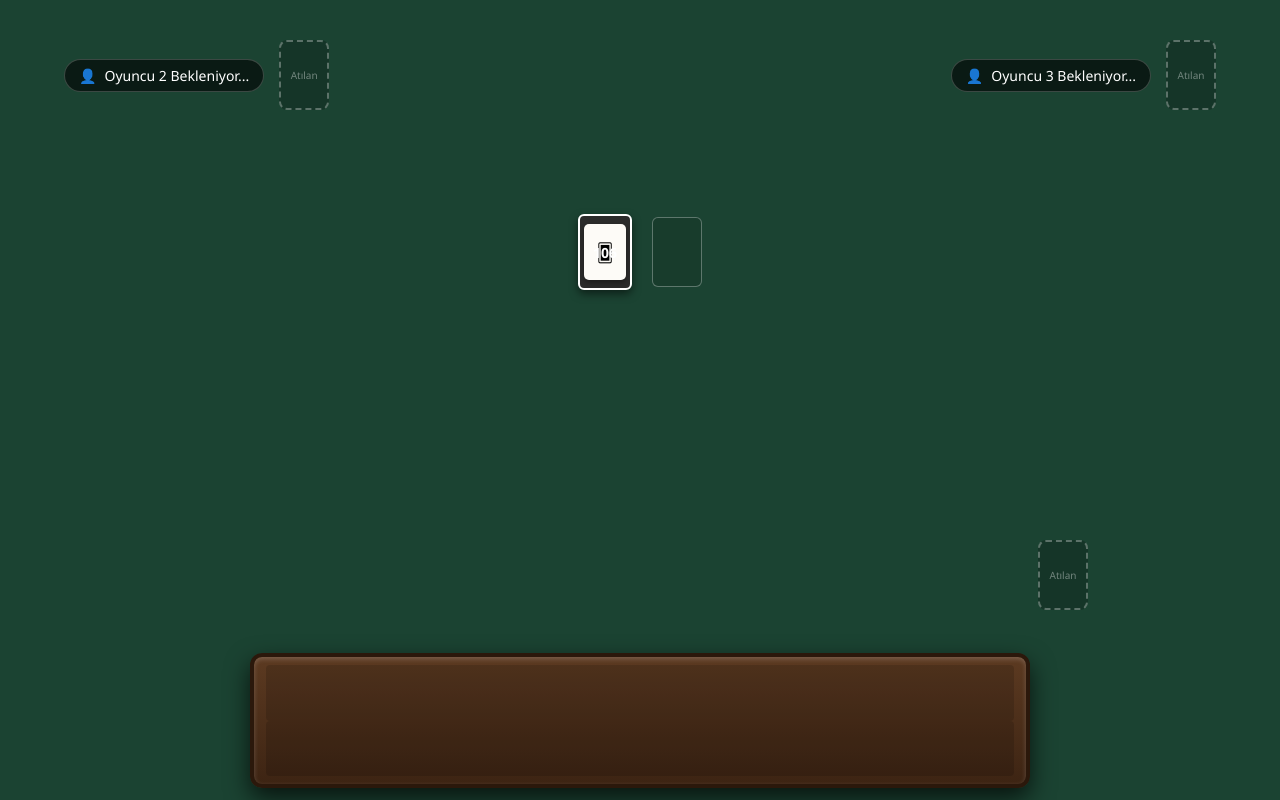
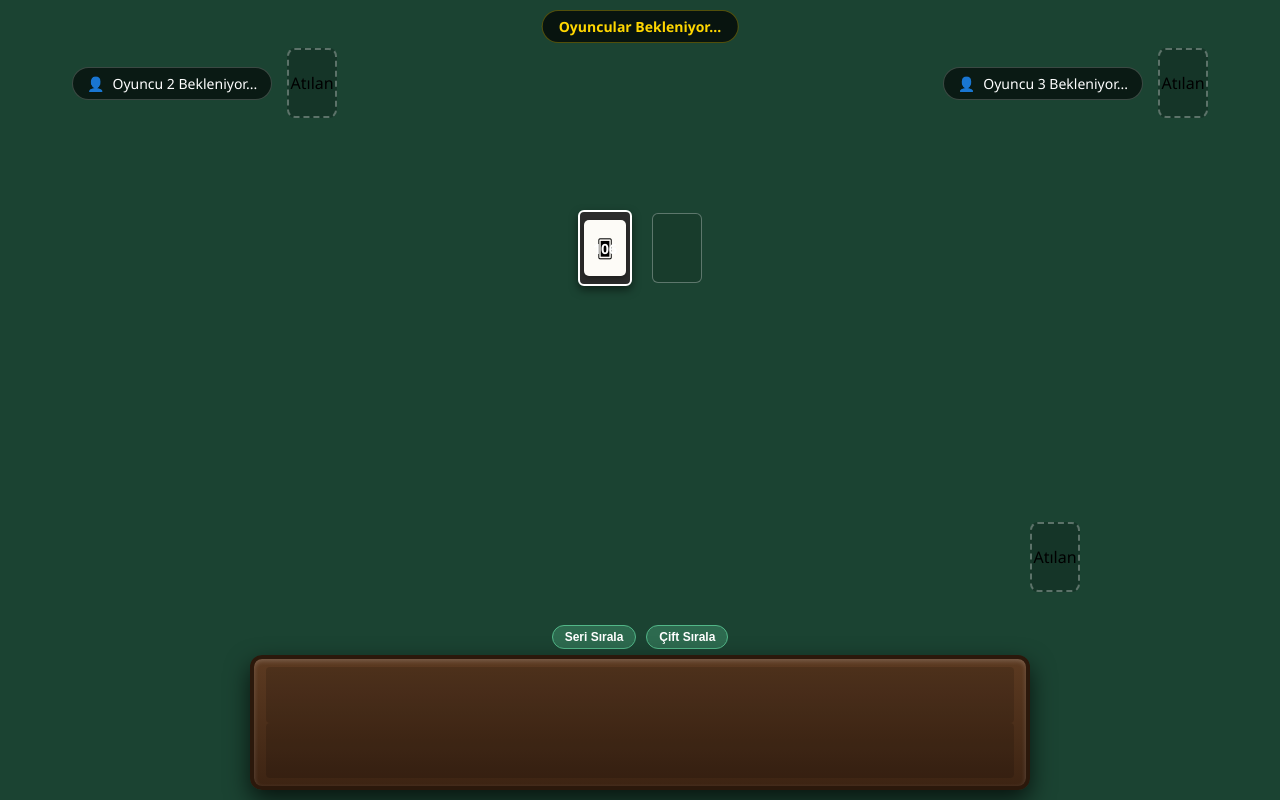
Before and after one commit to oguzhan3437/101-okey, a website: page index.html in a window 1280 px wide. Drawn offline with nearby package versions, Linux system fonts and the light colour scheme; no server answers.

Commit message:
Update index.html

```diff
--- a/index.html
+++ b/index.html
@@ -15,7 +15,7 @@
     }
 
     body {
-      background-color: #1b4332; /* Masa çuhası yeşili */
+      background-color: #1b4332;
       font-family: 'Segoe UI', Tahoma, Geneva, Verdana, sans-serif;
       height: 100vh;
       overflow: hidden;
@@ -33,19 +33,26 @@
       justify-content: space-between;
     }
 
-    /* OYUN MASASI DÜZENİ */
     .game-board {
       position: relative;
       width: 100%;
-      height: calc(100vh - 170px);
+      height: calc(100vh - 180px);
     }
 
-    /* OYUNCU SLOTLARI & ATILAN TAŞ BÖLGELERİ */
     .player-slot {
       position: absolute;
       display: flex;
       align-items: center;
       gap: 15px;
+      padding: 8px;
+      border-radius: 12px;
+      transition: all 0.3s ease;
+    }
+
+    .player-slot.active-turn {
+      background: rgba(255, 215, 0, 0.25);
+      box-shadow: 0 0 15px rgba(255, 215, 0, 0.5);
+      border: 1px solid rgba(255, 215, 0, 0.8);
     }
 
     .player-info {
@@ -60,26 +67,10 @@
       border: 1px solid rgba(255, 255, 255, 0.2);
     }
 
-    /* Kendi Alanımız (P1 - Alt Kısım) */
-    .slot-p1 {
-      bottom: 20px;
-      right: 15%; /* Sağ tarafımızdaki taş atma alanı */
-    }
+    .slot-p1 { bottom: 20px; right: 15%; }
+    .slot-p2 { top: 40px; left: 5%; }
+    .slot-p3 { top: 40px; right: 5%; flex-direction: row-reverse; }
 
-    /* Sol-Üst Oyuncu (P2) */
-    .slot-p2 {
-      top: 40px;
-      left: 5%;
-    }
-
-    /* Sağ-Üst Oyuncu (P3) */
-    .slot-p3 {
-      top: 40px;
-      right: 5%;
-      flex-direction: row-reverse;
-    }
-
-    /* HER OYUNCUNUN SAĞINDAKİ TAŞ ATMA KUTUSU */
     .discard-zone {
       width: 50px;
       height: 70px;
@@ -90,15 +81,9 @@
       justify-content: center;
       align-items: center;
       position: relative;
-      transition: all 0.2s ease;
+      cursor: pointer;
     }
 
-    .discard-zone .zone-label {
-      font-size: 10px;
-      color: rgba(255, 255, 255, 0.4);
-    }
-
-    /* ORTA DESTE VE OKEY GÖSTERGESİ */
     .center-deck-area {
       position: absolute;
       top: 40%;
@@ -142,15 +127,48 @@
       background: rgba(0,0,0,0.1);
     }
 
-    /* ISTAKA - GERÇEK BOYUT VE MERKEZLEME */
+    .status-bar {
+      position: absolute;
+      top: 10px;
+      left: 50%;
+      transform: translateX(-50%);
+      background: rgba(0,0,0,0.7);
+      color: #ffd700;
+      padding: 6px 16px;
+      border-radius: 20px;
+      font-weight: bold;
+      font-size: 14px;
+      border: 1px solid rgba(255,215,0,0.3);
+    }
+
     .rack-container {
       width: 100%;
-      height: 160px;
+      height: 170px;
       display: flex;
-      justify-content: center;
-      align-items: flex-end;
-      padding-bottom: 12px;
+      flex-direction: column;
+      justify-content: flex-end;
+      align-items: center;
+      padding-bottom: 10px;
+      gap: 6px;
     }
+
+    .rack-controls {
+      display: flex;
+      gap: 10px;
+    }
+
+    .btn-sort {
+      background: #2d6a4f;
+      color: white;
+      border: 1px solid #52b788;
+      padding: 4px 12px;
+      border-radius: 12px;
+      cursor: pointer;
+      font-size: 12px;
+      font-weight: bold;
+    }
+
+    .btn-sort:hover { background: #40916c; }
 
     .rack-wood {
       width: min(90vw, 780px);
@@ -175,7 +193,6 @@
       overflow-x: auto;
     }
 
-    /* TAŞ GÖRÜNÜMÜ */
     .tile {
       width: 42px;
       height: 56px;
@@ -193,16 +210,10 @@
       flex-shrink: 0;
     }
 
-    .tile:hover {
-      transform: translateY(-4px);
-    }
+    .tile:hover { transform: translateY(-4px); }
+    .tile.selected { border: 2px solid #ffb703; transform: translateY(-6px); }
+    .tile.is-okey { border: 2px solid #7209b7; background: #f0e6ff; }
 
-    .tile.selected {
-      border: 2px solid #ffb703;
-      transform: translateY(-6px);
-    }
-
-    /* Taş Renkleri */
     .tile.kirmizi { color: #d62828; }
     .tile.siyah { color: #000000; }
     .tile.mavi { color: #0077b6; }
@@ -213,27 +224,21 @@
 <body>
 
   <div class="game-container">
-    <!-- OYUN MASASI -->
+    <div id="status-bar" class="status-bar">Oyuncular Bekleniyor...</div>
+
     <div class="game-board">
-
       <!-- OYUNCU 2 (SOL ÜST) -->
-      <div class="player-slot slot-p2">
+      <div class="player-slot slot-p2" id="slot-p2">
         <div class="player-info">
           <span class="avatar">👤</span>
           <span class="player-name" id="name-p2">Oyuncu 2 Bekleniyor...</span>
         </div>
-        <!-- P2'nin Sağındaki Taş Atma Alanı -->
-        <div class="discard-zone" id="discard-p2">
-          <span class="zone-label">Atılan</span>
-        </div>
+        <div class="discard-zone" id="discard-p2"><span class="zone-label">Atılan</span></div>
       </div>
 
       <!-- OYUNCU 3 (SAĞ ÜST) -->
-      <div class="player-slot slot-p3">
-        <!-- P3'ün Sağındaki Taş Atma Alanı -->
-        <div class="discard-zone" id="discard-p3">
-          <span class="zone-label">Atılan</span>
-        </div>
+      <div class="player-slot slot-p3" id="slot-p3">
+        <div class="discard-zone" id="discard-p3"><span class="zone-label">Atılan</span></div>
         <div class="player-info">
           <span class="avatar">👤</span>
           <span class="player-name" id="name-p3">Oyuncu 3 Bekleniyor...</span>
@@ -246,23 +251,23 @@
           <div class="tile tile-back">🂠</div>
           <span class="deck-count" id="deck-count">106</span>
         </div>
-        <div class="indicator-box" id="indicator-box">
-          <!-- Gösterge Taşı -->
-        </div>
+        <div class="indicator-box" id="indicator-box"></div>
       </div>
 
-      <!-- SİZ (P1 - BAZ OYUNCU) -->
-      <div class="player-slot slot-p1">
-        <!-- P1 (Sizin) Sağınızdaki Taş Atma Alanı -->
+      <!-- SİZ (P1) -->
+      <div class="player-slot slot-p1" id="slot-p1">
         <div class="discard-zone" id="discard-p1" onclick="throwSelectedTile()">
           <span class="zone-label">Atılan</span>
         </div>
       </div>
-
     </div>
 
-    <!-- ORTALANMIŞ GERÇEK BOYUTLU ISTAKA -->
+    <!-- ISTAKA VE SIRALAMA BUTONLARI -->
     <div class="rack-container">
+      <div class="rack-controls">
+        <button class="btn-sort" onclick="sortRack('seri')">Seri Sırala</button>
+        <button class="btn-sort" onclick="sortRack('cift')">Çift Sırala</button>
+      </div>
       <div class="rack-wood" id="player-rack">
         <div class="rack-row upper-row" id="rack-upper"></div>
         <div class="rack-row lower-row" id="rack-lower"></div>
@@ -276,8 +281,9 @@
     let myRack = [];
     let selectedTileIndex = null;
     let myPlayerId = null;
+    let currentTurn = null;
+    let okeyTile = null;
 
-    // SOCKET DINLEYICILERI
     socket.on('connect', () => {
       console.log("Sunucuya bağlandık:", socket.id);
     });
@@ -285,6 +291,8 @@
     socket.on('initGame', (data) => {
       myRack = data.hand || [];
       myPlayerId = data.playerId;
+      okeyTile = data.okey;
+
       renderRack();
       if(data.indicator) {
         document.getElementById('indicator-box').innerHTML = renderTileHTML(data.indicator);
@@ -296,13 +304,14 @@
         document.getElementById('deck-count').innerText = state.deckCount;
       }
 
-      // Oyuncu isimleri güncelleme
+      currentTurn = state.currentTurn;
+      updateTurnUI();
+
       if(state.players) {
         if(state.players[1]) document.getElementById('name-p2').innerText = state.players[1].name || "Oyuncu 2";
         if(state.players[2]) document.getElementById('name-p3').innerText = state.players[2].name || "Oyuncu 3";
       }
 
-      // Her oyuncunun attığı son taşları güncelle
       if (state.discards) {
         Object.keys(state.discards).forEach(pKey => {
           updateDiscardZone(pKey, state.discards[pKey]);
@@ -315,19 +324,52 @@
       renderRack();
     });
 
-    // TAŞ ÇEKME
+    socket.on('errorMessage', (msg) => {
+      alert(msg);
+    });
+
+    function updateTurnUI() {
+      ['p1', 'p2', 'p3'].forEach(p => {
+        const slot = document.getElementById(`slot-${p}`);
+        if(slot) slot.classList.remove('active-turn');
+      });
+
+      const activeSlot = document.getElementById(`slot-${currentTurn}`);
+      if(activeSlot) activeSlot.classList.add('active-turn');
+
+      const statusBar = document.getElementById('status-bar');
+      if (currentTurn === myPlayerId) {
+        statusBar.innerText = "Sıra Sizde! Taş Çekin veya Taş Atın.";
+        statusBar.style.color = "#52b788";
+      } else {
+        statusBar.innerText = `Sıra Diğer Oyuncuda (${currentTurn ? currentTurn.toUpperCase() : '...'})`;
+        statusBar.style.color = "#ffd700";
+      }
+    }
+
     function drawTile() {
+      if (currentTurn !== myPlayerId) {
+        alert("Sıra sizde değil!");
+        return;
+      }
       socket.emit('drawTile');
     }
 
-    // TAŞ SEÇME VE ATMA
     function selectTile(index) {
       selectedTileIndex = index;
       renderRack();
     }
 
     function throwSelectedTile() {
-      if (selectedTileIndex === null) return;
+      if (currentTurn !== myPlayerId) {
+        alert("Sıra sizde değil!");
+        return;
+      }
+      if (selectedTileIndex === null) {
+        alert("Lütfen önce atılacak taşı seçin!");
+        return;
+      }
+
       const thrownTile = myRack.splice(selectedTileIndex, 1)[0];
       selectedTileIndex = null;
       renderRack();
@@ -335,7 +377,6 @@
       socket.emit('throwTile', { tile: thrownTile });
     }
 
-    // ATILAN TAŞ KUTULARINI GÜNCELLEME
     function updateDiscardZone(playerId, tile) {
       const zoneElem = document.getElementById(`discard-${playerId}`);
       if (!zoneElem) return;
@@ -348,19 +389,20 @@
       zoneElem.innerHTML = renderTileHTML(tile);
     }
 
-    // TAŞ HTML'I OLUŞTURMA
     function renderTileHTML(tile, index = null) {
       const isSelected = index === selectedTileIndex ? 'selected' : '';
       const clickAttr = index !== null ? `onclick="selectTile(${index})"` : '';
 
+      const isOkey = okeyTile && tile.color === okeyTile.color && tile.value === okeyTile.value;
+      const okeyClass = isOkey ? 'is-okey' : '';
+
       return `
-        <div class="tile ${tile.color} ${isSelected}" ${clickAttr}>
+        <div class="tile ${tile.color} ${isSelected} ${okeyClass}" ${clickAttr}>
           <span>${tile.value}</span>
         </div>
       `;
     }
 
-    // ISTAKAYI ÇİZME (Çift Sıra Mantığı)
     function renderRack() {
       const upperRow = document.getElementById('rack-upper');
       const lowerRow = document.getElementById('rack-lower');
@@ -380,6 +422,25 @@
         lowerRow.innerHTML += renderTileHTML(tile, idx + half);
       });
     }
+
+    // SIRALAMA MANTIKLARI
+    function sortRack(type) {
+      const colorOrder = { 'kirmizi': 1, 'siyah': 2, 'mavi': 3, 'sari': 4, 'joker': 5 };
+
+      if (type === 'seri') {
+        myRack.sort((a, b) => {
+          if (colorOrder[a.color] !== colorOrder[b.color]) {
+            return colorOrder[a.color] - colorOrder[b.color];
+          }
+          return (parseInt(a.value) || 99) - (parseInt(b.value) || 99);
+        });
+      } else if (type === 'cift') {
+        myRack.sort((a, b) => {
+          return (parseInt(a.value) || 99) - (parseInt(b.value) || 99);
+        });
+      }
+      renderRack();
+    }
   </script>
 </body>
 </html>
```
